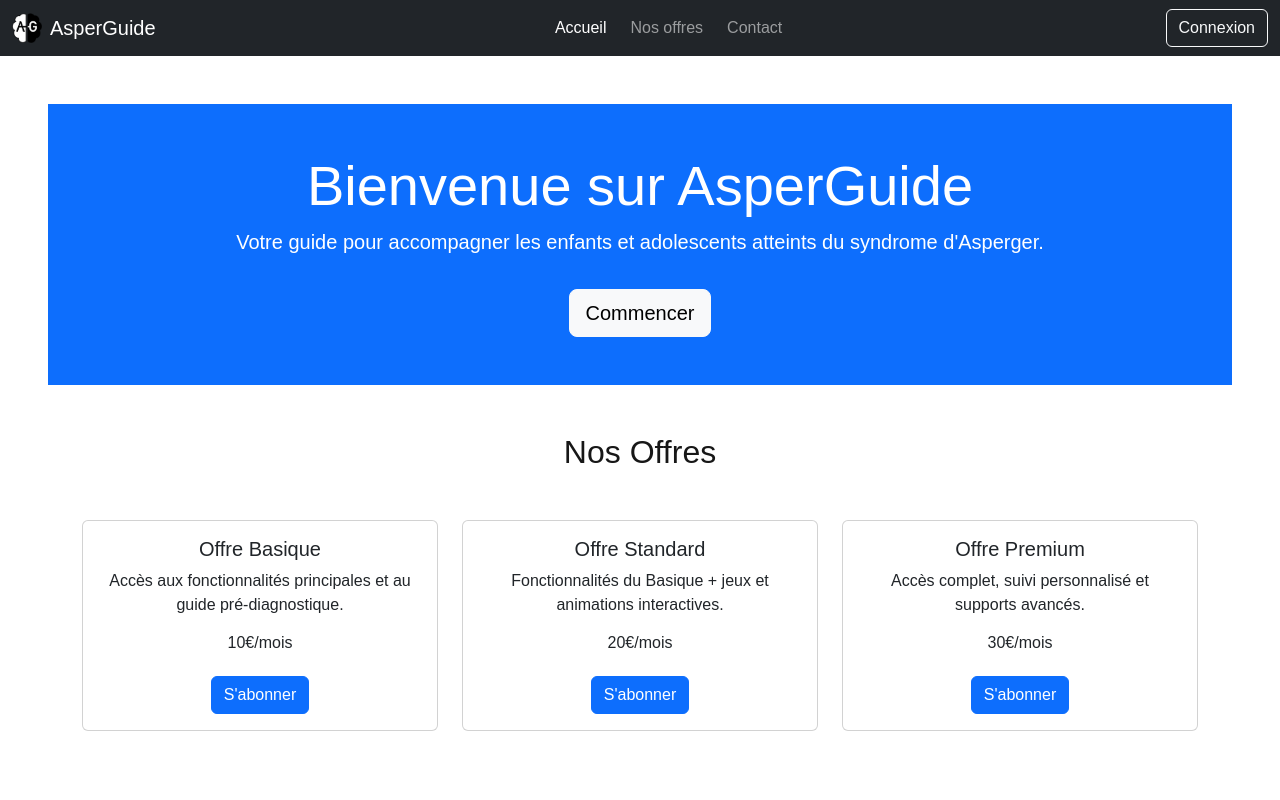
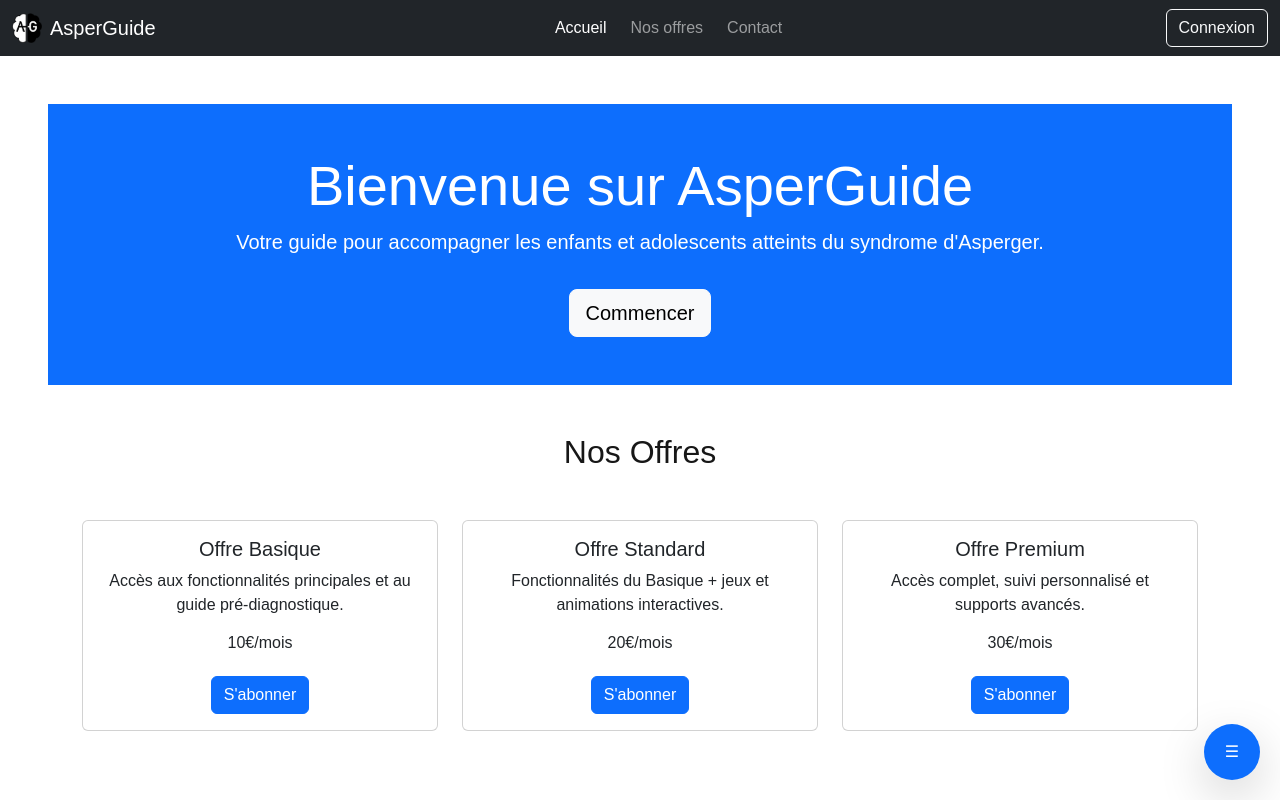
Before and after one commit to Asperguide/front, a Next.js app in the folder asperguide/: page / in a window 1280 px wide. Shown: the top 800 px of the page. Built offline with nearby package versions, Linux system fonts and the light colour scheme.

Commit message:
[ADD] flotting button for futur accesibility

```diff
--- /dev/null
+++ b/asperguide/app/components/FloatingButton.tsx
@@ -0,0 +1,41 @@
+'use client';
+import { useState, useEffect, useRef } from 'react';
+
+export default function FloatingButton() {
+  const [open, setOpen] = useState(false);
+  const buttonRef = useRef<HTMLDivElement>(null);
+
+  useEffect(() => {
+    const handleClickOutside = (event: MouseEvent) => {
+      if (buttonRef.current && !buttonRef.current.contains(event.target as Node)) {
+        setOpen(false);
+      }
+    };
+    document.addEventListener('mousedown', handleClickOutside);
+    return () => document.removeEventListener('mousedown', handleClickOutside);
+  }, []);
+
+  return (
+    <div className="fixed bottom-5 right-5 z-50" ref={buttonRef}>
+      {/* Bouton rond avec important pour forcer le border-radius */}
+      <button
+        onClick={() => setOpen(!open)}
+        className="bg-primary text-white w-14 h-14 rounded-full shadow-lg flex items-center justify-center hover:bg-blue-700 transition"
+        style={{ borderRadius: '9999px', padding: 0, minWidth: '56px', minHeight: '56px' }}
+      >
+        ☰
+      </button>
+
+      {/* Menu déroulant absolument positionné */}
+      {open && (
+        <div className="absolute bottom-full mb-2 right-0 bg-white rounded-lg shadow-lg w-48 text-black">
+          <ul>
+            <li className="px-4 py-2 hover:bg-gray-100 cursor-pointer">Option 1</li>
+            <li className="px-4 py-2 hover:bg-gray-100 cursor-pointer">Option 2</li>
+            <li className="px-4 py-2 hover:bg-gray-100 cursor-pointer">Option 3</li>
+          </ul>
+        </div>
+      )}
+    </div>
+  );
+}
--- a/asperguide/app/layout.tsx
+++ b/asperguide/app/layout.tsx
@@ -4,6 +4,7 @@ import './globals.css';
 
 import Navbar from './components/Navbar';
 import Footer from './components/Footer';
+import FloatingButton from './components/FloatingButton';
 
 export const metadata: Metadata = {
   title: 'AsperGuide',
@@ -13,10 +14,11 @@ export const metadata: Metadata = {
 export default function RootLayout({ children }: { children: React.ReactNode }) {
   return (
     <html lang="fr">
-      <body>
+      <body className="relative">
         <Navbar />
         <main className="p-5">{children}</main>
         <Footer />
+        <FloatingButton />
       </body>
     </html>
   );
```
